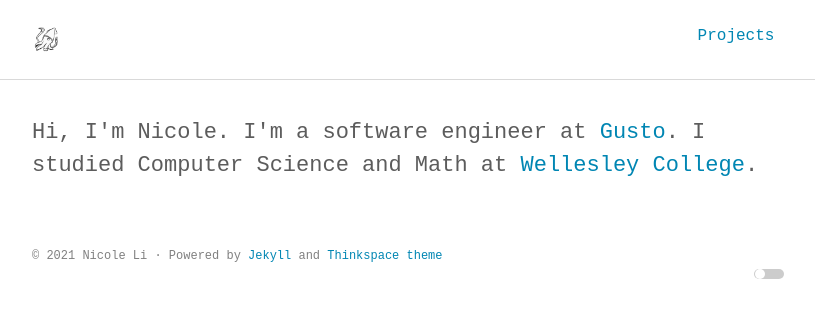
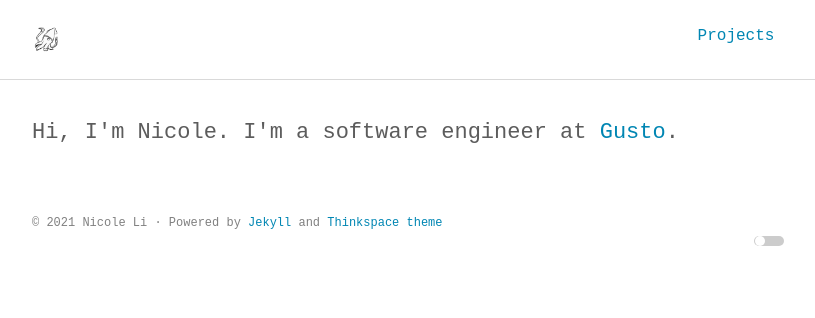
Before and after one commit to nicole-li/nicole-li.github.io, a Jekyll site: the page built from index.html, in a window 1280 px wide. Shown: the top 318 px of the page, without its empty margins (232-1047 px from the left). Built offline with Jekyll 4.4.1, drawn with Linux system fonts in a browser that asks for light colours; some web fonts are replaced.

Commit message:
shorten intro

```diff
--- a/_includes/intro.html
+++ b/_includes/intro.html
@@ -3,8 +3,6 @@
     <p class="lead">
       Hi, I'm Nicole. I'm a software engineer at
       <a href="https://www.gusto.com/">Gusto</a>.
-      I studied Computer Science and Math at
-      <a href="https://www.wellesley.edu/">Wellesley College</a>.
       <span id="cursor">|</span>
     </p>
   </div>
```
